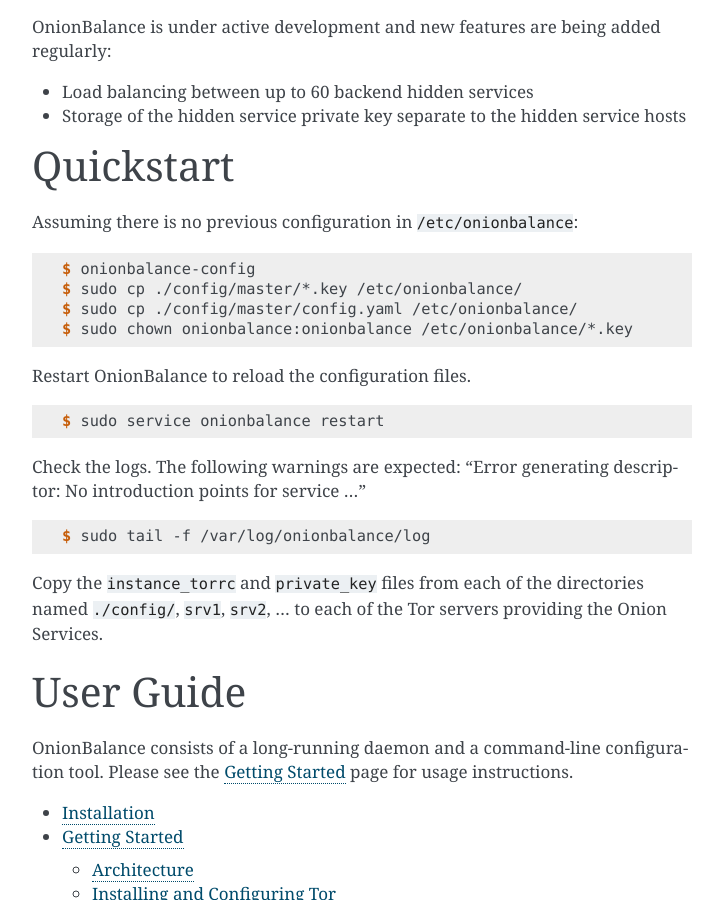
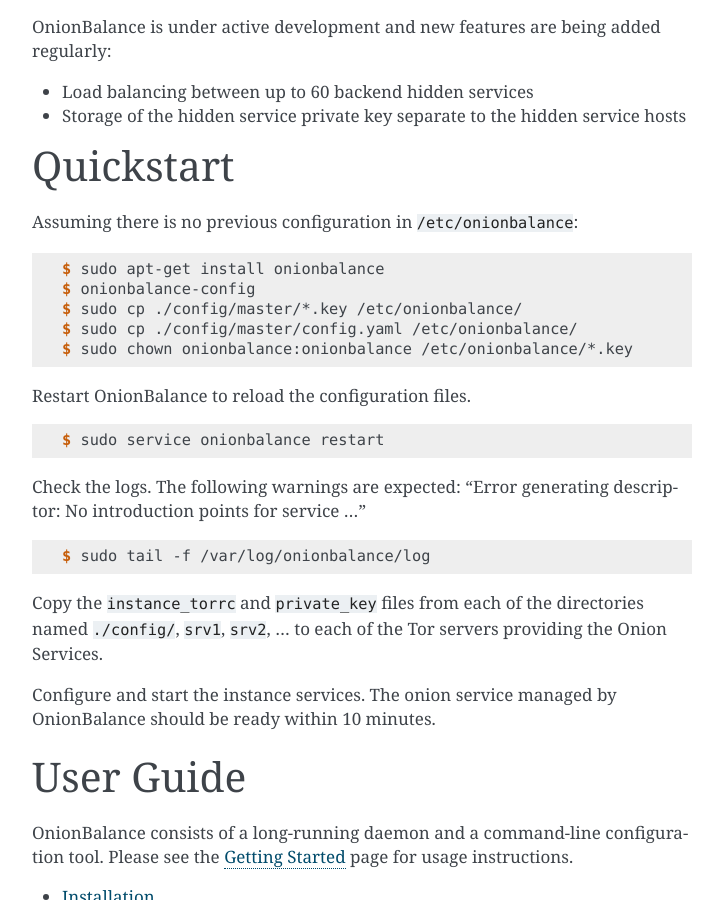
Before and after one commit to DonnchaC/onionbalance, a Sphinx documentation site: the page built from docs/index.rst, in a window 1280 px wide and 900 px high, scrolled down 402 px. Shown: the whole window, without its empty margins (388-1111 px from the left). Built offline with Sphinx 7.4.7, drawn with Linux system fonts in a browser that asks for light colours.

Commit message:
Clarify quickstart instructions for Debian

```diff
--- a/docs/index.rst
+++ b/docs/index.rst
@@ -35,6 +35,7 @@
 
 .. code-block:: console
 
+   $ sudo apt-get install onionbalance
    $ onionbalance-config
    $ sudo cp ./config/master/*.key /etc/onionbalance/
    $ sudo cp ./config/master/config.yaml /etc/onionbalance/
@@ -55,6 +56,7 @@
 
 Copy the ``instance_torrc`` and ``private_key`` files from each of the directories named ``./config/``, ``srv1``, ``srv2``, ... to each of the Tor servers providing the Onion Services.
 
+Configure and start the instance services. The onion service managed by OnionBalance should be ready within 10 minutes.
 
 User Guide
 ==========
```
